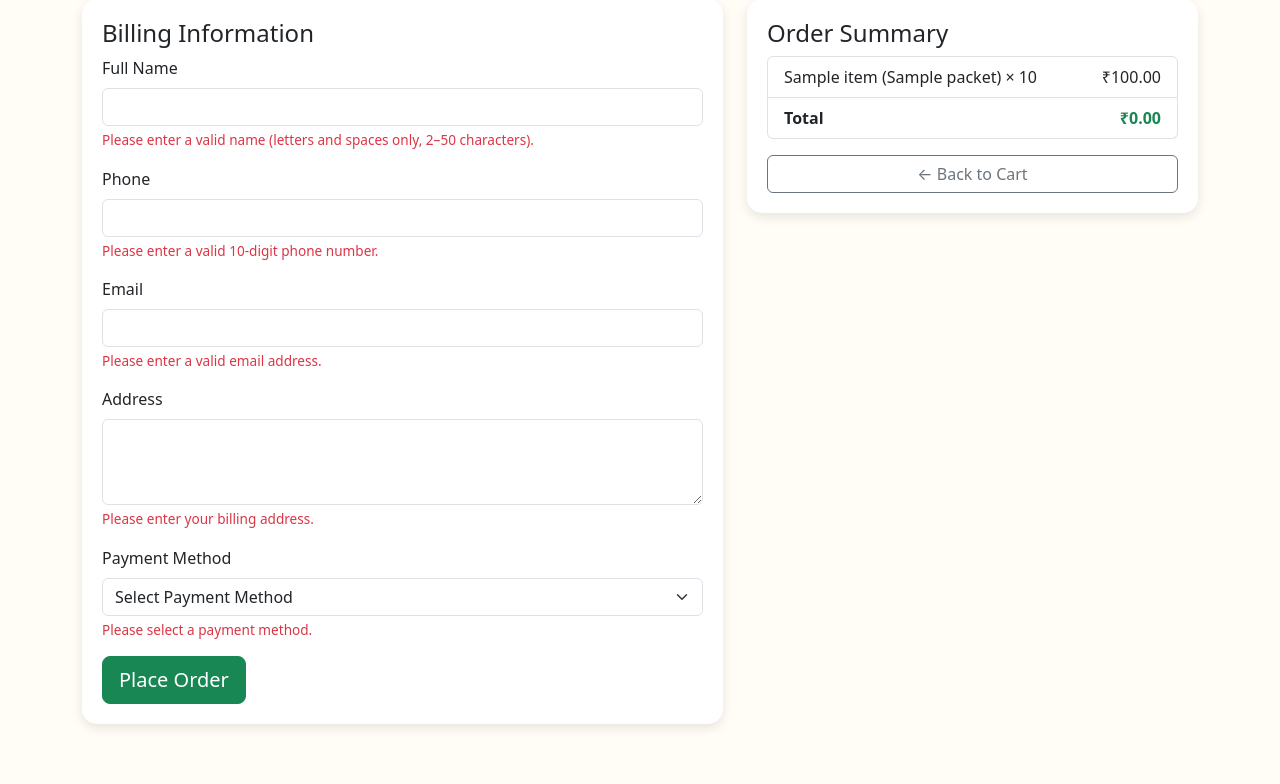
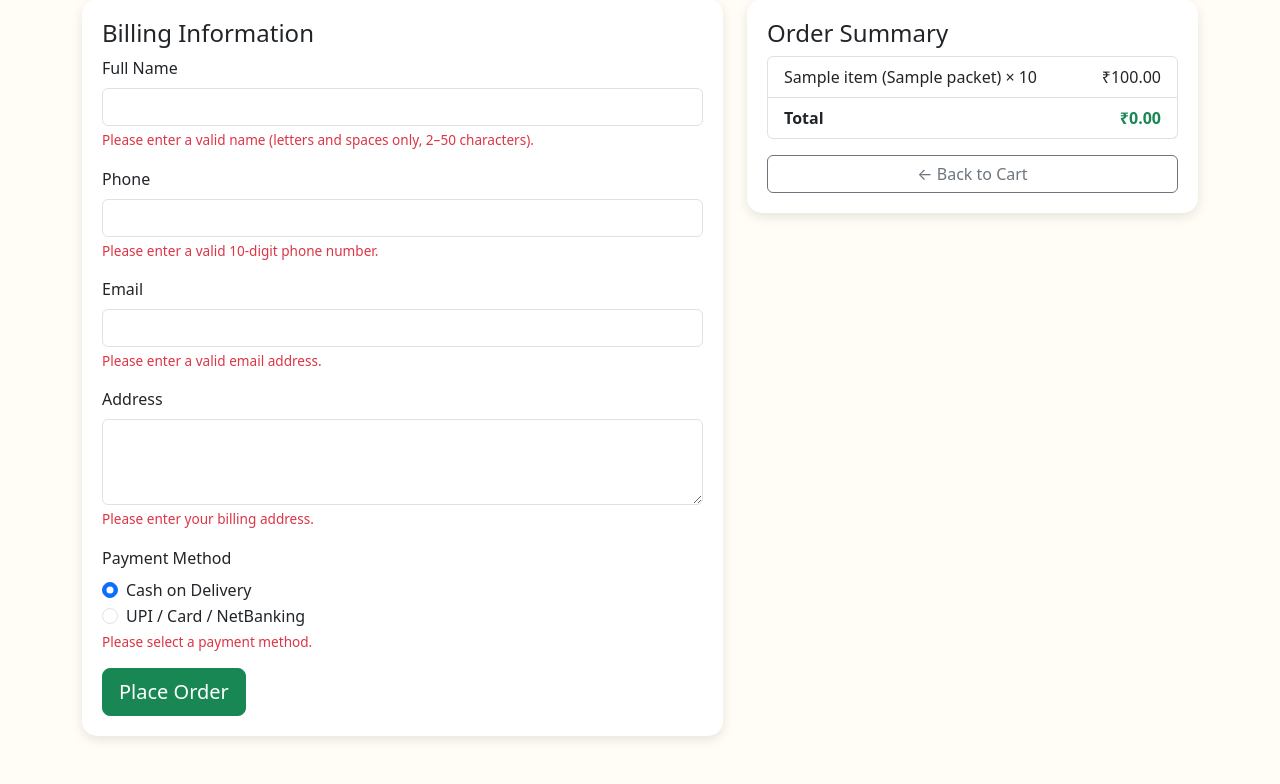
Before and after one commit to bergadminspices/berg-spices, a Flask app: template templates/checkout.html in a window 1280 px wide. Shown: the part 237-1021 px from the top of the page. Before the commit the page ends 965 px from the top, so only its background shows below. Run offline with Flask 3, Linux system fonts and the light colour scheme; the template is opened without the code that fills it: most values are stand-ins (such as "Sample title", 1, 10 or a date in 2020); parts of the project's set-up code (start-up, migrations or seed data) failed here and were passed over; some libraries are stand-ins or nearby versions.

Commit message:
Update checkout.html

```diff
--- a/templates/checkout.html
+++ b/templates/checkout.html
@@ -57,10 +57,16 @@
       <div class="checkout-card">
         <h4>Billing Information</h4>
 
-        <form method="post" action="{{ url_for('place_order') }}"
+        <form id="checkoutForm"
+		  method="post"
+		  action="{{ url_for('place_order') }}"
 		  class="needs-validation"
 		  novalidate>
 			<input type="hidden" name="csrf_token" value="{{ csrf_token() }}">
+				<input type="hidden" name="razorpay_payment_id" id="razorpay_payment_id">
+				<input type="hidden" name="razorpay_order_id" id="razorpay_order_id">
+				<input type="hidden" name="razorpay_signature" id="razorpay_signature">
+
           <!-- Full Name -->
           <div class="mb-3">
             <label class="form-label">Full Name</label>
@@ -114,20 +120,28 @@
           <!-- Payment Method -->
             <div class="mb-3">
 			  <label class="form-label">Payment Method</label>
-            <select class="form-select" name="payment" required>
-              <option value="">Select Payment Method</option>
-              <option value="COD">Cash on Delivery</option>
-              <option value="UPI" disabled>UPI (Coming Soon)</option>
-              <option value="CARD" disabled>Card (Coming Soon)</option>
-            </select>
+
+			  <div class="form-check">
+				<input class="form-check-input" type="radio" name="payment" value="COD" checked required>
+				<label class="form-check-label">Cash on Delivery</label>
+			  </div>
+
+			  <div class="form-check">
+				<input class="form-check-input" type="radio" name="payment" value="ONLINE" required>
+				<label class="form-check-label">UPI / Card / NetBanking</label>
+			  </div>
+
 			  <div class="invalid-feedback">
 				Please select a payment method.
 			  </div>
 			</div>
 
-          <button type="submit" class="btn btn-success btn-lg">
+          <button type="submit"
+				id="placeOrderBtn"
+				class="btn btn-success btn-lg">
 		  Place Order
 		</button>
+
 
         </form>
       </div>
@@ -185,7 +199,61 @@
 })()
 </script>
 
+<script>
+document.getElementById("placeOrderBtn").addEventListener("click", async function (e) {
+    const form = document.getElementById("checkoutForm");
+    const btn = document.getElementById("placeOrderBtn");
+
+    if (!form.checkValidity()) {
+        form.classList.add("was-validated");
+        return;
+    }
+
+    const paymentMethod = document.querySelector('input[name="payment"]:checked').value;
+
+    if (paymentMethod === "ONLINE") {
+        e.preventDefault();
+        btn.disabled = true;
+
+        const res = await fetch("/create_razorpay_order", {
+            method: "POST",
+            headers: {
+                "Content-Type": "application/json",
+                "X-CSRFToken": "{{ csrf_token() }}"
+            }
+        });
+
+        const data = await res.json();
+
+        const options = {
+            key: data.key,
+            amount: data.amount,
+            currency: "INR",
+            name: "BERG SPICES",
+            description: "Order Payment",
+            order_id: data.order_id,
+
+            handler: function (response) {
+                document.getElementById("razorpay_payment_id").value = response.razorpay_payment_id;
+                document.getElementById("razorpay_order_id").value = response.razorpay_order_id;
+                document.getElementById("razorpay_signature").value = response.razorpay_signature;
+                form.submit();
+            },
+
+            modal: {
+                ondismiss: function () {
+                    btn.disabled = false;
+                }
+            }
+        };
+
+        const rzp = new Razorpay(options);
+        rzp.open();
+    }
+});
+</script>
+
 <script src="https://cdn.jsdelivr.net/npm/bootstrap@5.3.2/dist/js/bootstrap.bundle.min.js"></script>
-
+<script src="https://checkout.razorpay.com/v1/checkout.js"></script>
 </body>
 </html>
```
Lines whose indentation alone changed are shown as unchanged.
